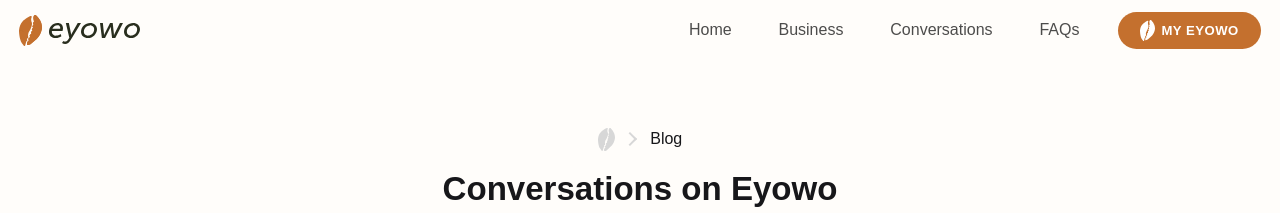
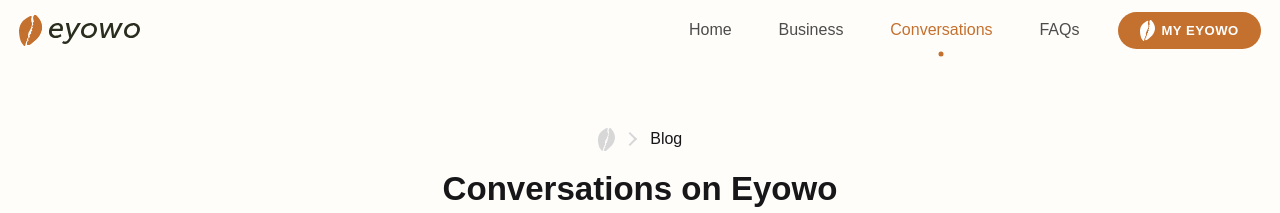
Before and after one commit to softcomui/eyw-v2, a Jekyll site: the page built from _pages/conversations.md, in a window 1280 px wide. Shown: the top 213 px of the page. Built offline with Jekyll 4.4.1, drawn with Linux system fonts in a browser that asks for light colours; nearby versions of some CDN libraries; some web fonts are replaced; comment, search, counter and statistics services are not loaded.

```diff
--- a/_includes/shell/nav/mainnav.html
+++ b/_includes/shell/nav/mainnav.html
@@ -11,6 +11,8 @@
             {%- assign url = page.url | remove: 'index.html' -%}
             {%- assign entryName = entry.name | downcase | slugify -%}
             {% if url contains entryName %}
+                {% assign class = class | append: ' is-active' %}
+            {% elsif entry.name == 'Conversations' and url contains "blog" %}
                 {% assign class = class | append: ' is-active' %}
             {% elsif entry.name == 'Home' and url == '/' %}
                 {% assign class = class | append: ' is-active' %}
```
Also changed, not shown: _pages/privacy-policy.md (+1 -1 lines).
